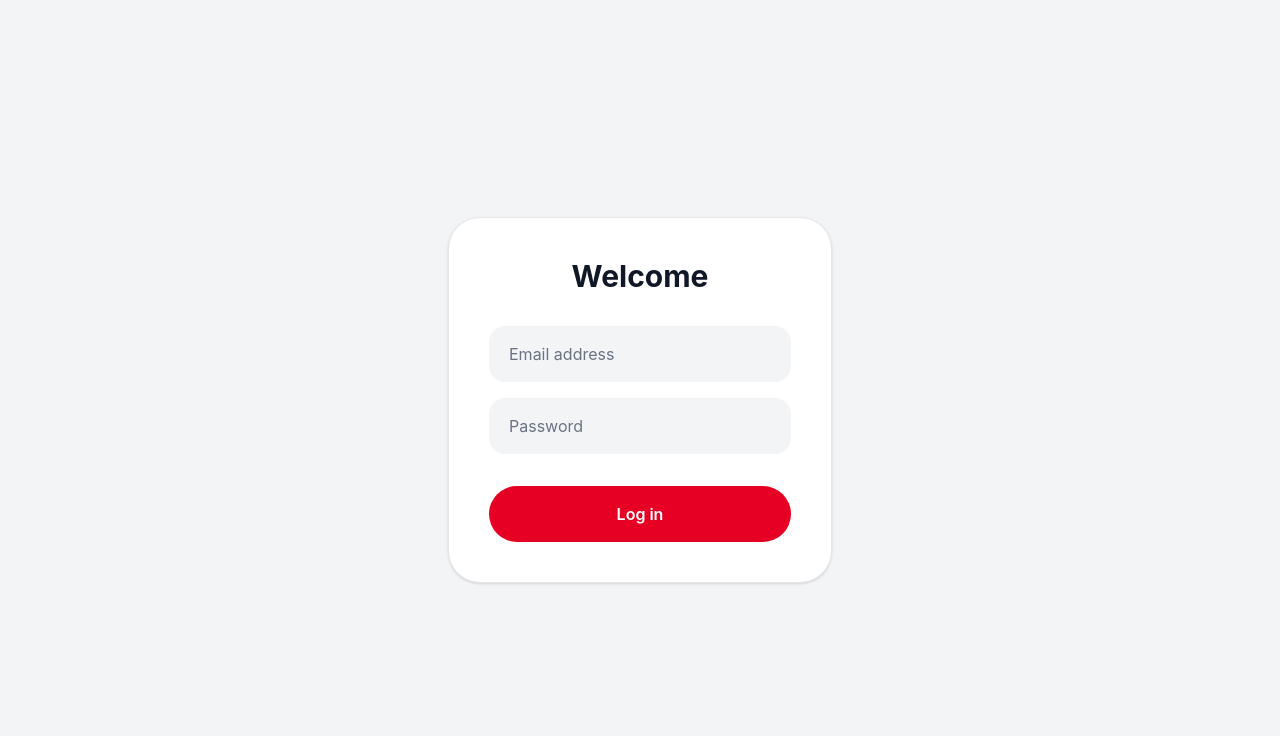
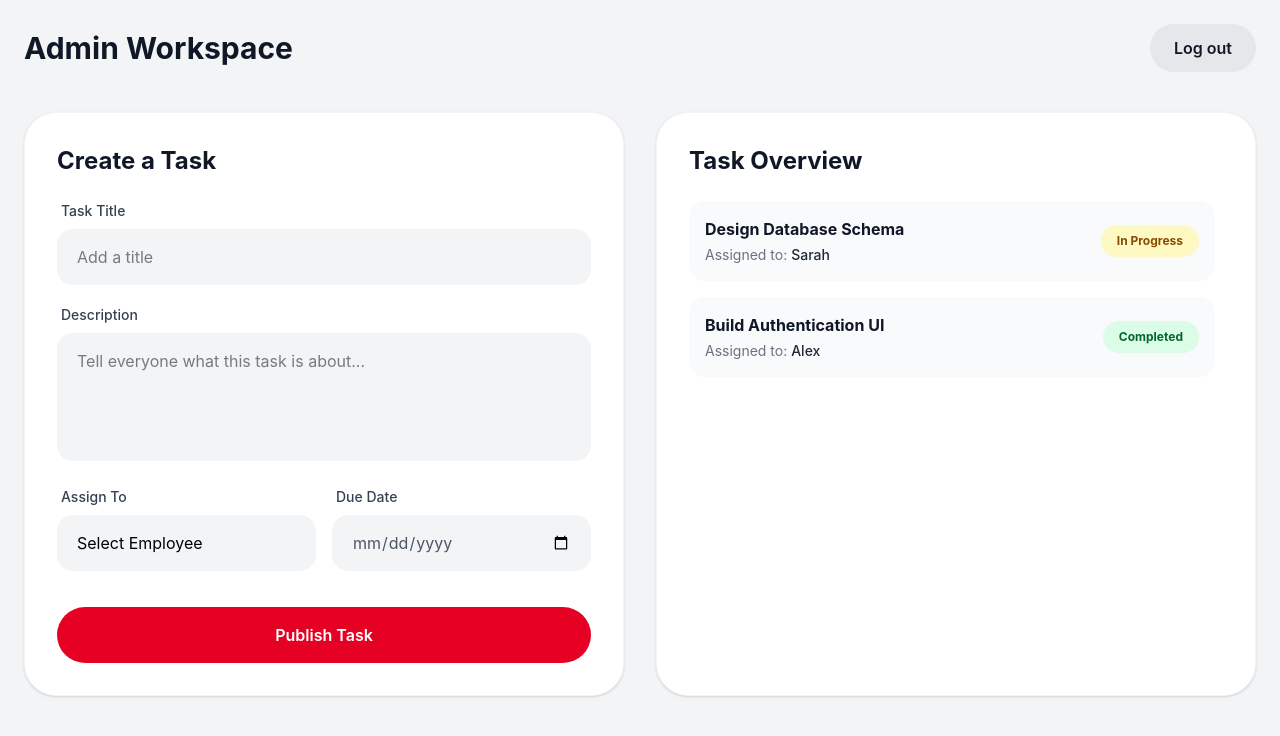
Before and after one commit to seaikh91-Asif/Employee_Managment_System_, a React (Vite) app in the folder employee-managment-system/: page / in a window 1280 px wide. Shown: the top 736 px of the page. Built offline with nearby package versions, Linux system fonts and the light colour scheme.

Commit message:
admin + emplyoee dashboard created

```diff
--- a/employee-managment-system/src/App.jsx
+++ b/employee-managment-system/src/App.jsx
@@ -1,10 +1,14 @@
 import React from 'react'
 import Login from './Components/Auth/Login'
+import EmployeeDashboard from './Components/Dashboard/EmployeeDashboard'
+import AdminDashboard from './Components/Dashboard/AdminDashboard'
 
 const App = () => {
   return (
     <>
-      <Login/>
+      {/* <Login/> */}
+      {/* <EmployeeDashboard/> */}
+      <AdminDashboard/>
     </>
   )
 }
--- a/employee-managment-system/src/Components/Auth/Login.jsx
+++ b/employee-managment-system/src/Components/Auth/Login.jsx
@@ -1,13 +1,32 @@
-import React from 'react'
+import React, { useState } from 'react'
 
 const Login = () => {
+  const [email, setEmail] = useState('')
+  const [password, setPassword] = useState('')
+
+  const submitHandler = (e) => {
+    e.preventDefault()
+    console.log(email)
+    console.log(password)
+    setEmail("")
+    setPassword("")
+  }
+
   return (
      <div className="flex items-center justify-center min-h-screen bg-gray-100 p-4">
       <div className="bg-white p-10 rounded-4xl shadow-sm max-w-sm w-full border border-gray-200">
         <h1 className="text-3xl font-bold text-center mb-8 text-gray-900">Welcome</h1>
 
-        <form  className="flex flex-col gap-4">
+        <form
+        onSubmit={(e) => {
+          submitHandler(e)
+        }}
+        className="flex flex-col gap-4">
           <input
+           value={email}
+           onChange={(e) => {
+            setEmail(e.target.value)
+           }}
             type="email"
             placeholder="Email address"
             className="w-full px-5 py-4 bg-gray-100 rounded-2xl border-none focus:ring-2 focus:ring-gray-300 outline-none text-gray-800 placeholder-gray-500"
@@ -15,13 +34,18 @@ const Login = () => {
           />
 
           <input
+            value={password}
+            onChange={(e) => {
+              setPassword(e.target.value)
+            }}
             type="password"
             placeholder="Password"
             className="w-full px-5 py-4 bg-gray-100 rounded-2xl border-none focus:ring-2 focus:ring-gray-300 outline-none text-gray-800 placeholder-gray-500"
             required
           />
 
-          <button type="submit" className="w-full mt-4 bg-[#E60023] hover:bg-[#ad081b] text-white font-semibold py-4 rounded-full transition-colors duration-200">
+          <button
+          type="submit" className="w-full mt-4 bg-[#E60023] hover:bg-[#ad081b] text-white font-semibold py-4 rounded-full transition-colors duration-200">
             Log in
           </button>
         </form>
--- a/employee-managment-system/src/Components/Dashboard/AdminDashboard.jsx
+++ b/employee-managment-system/src/Components/Dashboard/AdminDashboard.jsx
@@ -0,0 +1,79 @@
+import React from 'react'
+
+const AdminDashboard = () => {
+   return (
+    <div className="min-h-screen bg-gray-100 p-6 font-sans">
+      <div className="flex justify-between items-center mb-10 max-w-7xl mx-auto">
+        <h1 className="text-3xl font-bold text-gray-900">Admin Workspace</h1>
+        <button
+          className="bg-gray-200 hover:bg-gray-300 text-gray-900 font-semibold px-6 py-3 rounded-full transition-colors"
+        >
+          Log out
+        </button>
+      </div>
+
+      <div className="max-w-7xl mx-auto grid grid-cols-1 lg:grid-cols-2 gap-8">
+
+        <div className="bg-white p-8 rounded-4xl shadow-sm border border-gray-100">
+          <h2 className="text-2xl font-bold mb-6 text-gray-900">Create a Task</h2>
+          <form className="flex flex-col gap-5">
+            <div>
+              <label className="block text-sm font-medium text-gray-700 ml-1 mb-2">Task Title</label>
+              <input type="text" placeholder="Add a title" className="w-full px-5 py-4 bg-gray-100 rounded-2xl outline-none focus:ring-2 focus:ring-gray-300" required />
+            </div>
+
+            <div>
+              <label className="block text-sm font-medium text-gray-700 ml-1 mb-2">Description</label>
+              <textarea placeholder="Tell everyone what this task is about..." rows="4" className="w-full px-5 py-4 bg-gray-100 rounded-2xl outline-none focus:ring-2 focus:ring-gray-300 resize-none" required></textarea>
+            </div>
+
+            <div className="flex gap-4">
+              <div className="flex-1">
+                <label className="block text-sm font-medium text-gray-700 ml-1 mb-2">Assign To</label>
+                <select className="w-full px-5 py-4 bg-gray-100 rounded-2xl outline-none focus:ring-2 focus:ring-gray-300 appearance-none" required>
+                  <option value="">Select Employee</option>
+                  <option value="alex">Alex</option>
+                  <option value="sarah">Sarah</option>
+                </select>
+              </div>
+              <div className="flex-1">
+                <label className="block text-sm font-medium text-gray-700 ml-1 mb-2">Due Date</label>
+                <input type="date" className="w-full px-5 py-4 bg-gray-100 rounded-2xl outline-none focus:ring-2 focus:ring-gray-300 text-gray-600" required />
+              </div>
+            </div>
+
+            <button type="submit" className="mt-4 bg-[#E60023] hover:bg-[#ad081b] text-white font-semibold py-4 rounded-full transition-colors">
+              Publish Task
+            </button>
+          </form>
+        </div>
+
+        <div className="bg-white p-8  rounded-4xl shadow-sm border border-gray-100">
+          <h2 className="text-2xl font-bold mb-6 text-gray-900">Task Overview</h2>
+          <div className="space-y-4 max-h-[600px] overflow-y-auto pr-2">
+
+            <div className="flex items-center justify-between p-4 bg-gray-50 rounded-2xl">
+              <div>
+                <h3 className="font-bold text-gray-900">Design Database Schema</h3>
+                <p className="text-sm text-gray-500 mt-1">Assigned to: <span className="font-medium text-gray-800">Sarah</span></p>
+              </div>
+              <span className="bg-yellow-100 text-yellow-800 text-xs font-bold px-4 py-2 rounded-full">In Progress</span>
+            </div>
+
+            <div className="flex items-center justify-between p-4 bg-gray-50 rounded-2xl">
+              <div>
+                <h3 className="font-bold text-gray-900">Build Authentication UI</h3>
+                <p className="text-sm text-gray-500 mt-1">Assigned to: <span className="font-medium text-gray-800">Alex</span></p>
+              </div>
+              <span className="bg-green-100 text-green-800 text-xs font-bold px-4 py-2 rounded-full">Completed</span>
+            </div>
+
+          </div>
+        </div>
+
+      </div>
+    </div>
+  );
+}
+
+export default AdminDashboard
--- a/employee-managment-system/src/Components/Dashboard/EmployeeDashboard.jsx
+++ b/employee-managment-system/src/Components/Dashboard/EmployeeDashboard.jsx
@@ -0,0 +1,17 @@
+import React from 'react'
+import Header from '../other/Header';
+import TaskListNumber from '../other/TaskListNumber';
+import TaskList from '../Tasklist/TaskList';
+
+const EmployeeDashboard = () => {
+  return (
+    <div className="min-h-screen bg-gray-100 p-6 font-sans">
+        <Header/>
+        <TaskListNumber/>
+        <TaskList/>
+
+    </div>
+  );
+}
+
+export default EmployeeDashboard
--- /dev/null
+++ b/employee-managment-system/src/Components/Tasklist/TaskList.jsx
@@ -0,0 +1,46 @@
+import React from 'react'
+
+const TaskList = () => {
+  return (
+    <div>
+         <div className="columns-1 md:columns-2 lg:columns-3 gap-6 max-w-7xl mx-auto space-y-6 block">
+
+        <div className="bg-white p-6 rounded-4xl shadow-sm border border-gray-100 break-inside-avoid">
+          <div className="flex justify-between items-start mb-4">
+            <span className="bg-yellow-100 text-yellow-800 text-xs font-bold px-3 py-1 rounded-full uppercase tracking-wide">Active</span>
+            <span className="text-sm font-medium text-gray-500">Due: Oct 24</span>
+          </div>
+          <h2 className="text-xl font-bold text-gray-900 mb-2">Build Authentication UI</h2>
+          <p className="text-gray-600 text-sm mb-6 leading-relaxed">
+            Create the login screen and ensure it properly links up with the React Context API for global state management.
+          </p>
+          <div className="flex gap-2 w-full">
+            <button className="flex-1 bg-green-500 hover:bg-green-600 text-white font-semibold py-3 rounded-full text-sm transition-colors">
+              Complete
+            </button>
+            <button className="flex-1 bg-red-500 hover:bg-red-600 text-white font-semibold py-3 rounded-full text-sm transition-colors">
+              Fail
+            </button>
+          </div>
+        </div>
+
+        <div className="bg-white p-6 rounded-4xl shadow-sm border border-gray-100 break-inside-avoid">
+          <div className="flex justify-between items-start mb-4">
+            <span className="bg-blue-100 text-blue-800 text-xs font-bold px-3 py-1 rounded-full uppercase tracking-wide">New</span>
+            <span className="text-sm font-medium text-gray-500">Due: Oct 28</span>
+          </div>
+          <h2 className="text-xl font-bold text-gray-900 mb-2">Design Database Schema</h2>
+          <p className="text-gray-600 text-sm mb-6 leading-relaxed">
+            Outline the collections needed for users, tasks, and company settings in MongoDB.
+          </p>
+          <button className="w-full bg-gray-900 hover:bg-black text-white font-semibold py-3 rounded-full text-sm transition-colors">
+            Accept Task
+          </button>
+        </div>
+
+      </div>
+    </div>
+  )
+}
+
+export default TaskList
--- /dev/null
+++ b/employee-managment-system/src/Components/other/Header.jsx
@@ -0,0 +1,22 @@
+import React from 'react'
+
+const Header = () => {
+  return (
+    <div>
+        <div className="flex justify-between items-center mb-10 max-w-7xl mx-auto">
+        <h1 className="text-3xl font-bold text-gray-900">
+          Hello, Alex <br/>
+          <span className="text-xl font-medium text-gray-500">Here's your board.</span>
+        </h1>
+        <button
+
+          className="bg-gray-200 hover:bg-gray-300 text-gray-900 font-semibold px-6 py-3 rounded-full transition-colors"
+        >
+          Log out
+        </button>
+      </div>
+    </div>
+  )
+}
+
+export default Header
--- /dev/null
+++ b/employee-managment-system/src/Components/other/TaskListNumber.jsx
@@ -0,0 +1,28 @@
+import React from 'react'
+
+const TaskListNumber = () => {
+  return (
+    <div>
+        <div className="grid grid-cols-2 md:grid-cols-4 gap-4 max-w-7xl mx-auto mb-10">
+        <div className="bg-blue-100 p-6 rounded-3xl flex flex-col justify-center items-start">
+          <span className="text-4xl font-bold text-blue-900">3</span>
+          <h3 className="text-lg font-medium text-blue-800">New Tasks</h3>
+        </div>
+        <div className="bg-yellow-100 p-6 rounded-3xl flex flex-col justify-center items-start">
+          <span className="text-4xl font-bold text-yellow-900">2</span>
+          <h3 className="text-lg font-medium text-yellow-800">Active</h3>
+        </div>
+        <div className="bg-green-100 p-6 rounded-3xl flex flex-col justify-center items-start">
+          <span className="text-4xl font-bold text-green-900">12</span>
+          <h3 className="text-lg font-medium text-green-800">Completed</h3>
+        </div>
+        <div className="bg-red-100 p-6 rounded-3xl flex flex-col justify-center items-start">
+          <span className="text-4xl font-bold text-red-900">1</span>
+          <h3 className="text-lg font-medium text-red-800">Failed</h3>
+        </div>
+      </div>
+    </div>
+  )
+}
+
+export default TaskListNumber
```
Also changed, not shown: 1 other file (tests, documents, lock files or other folders).
